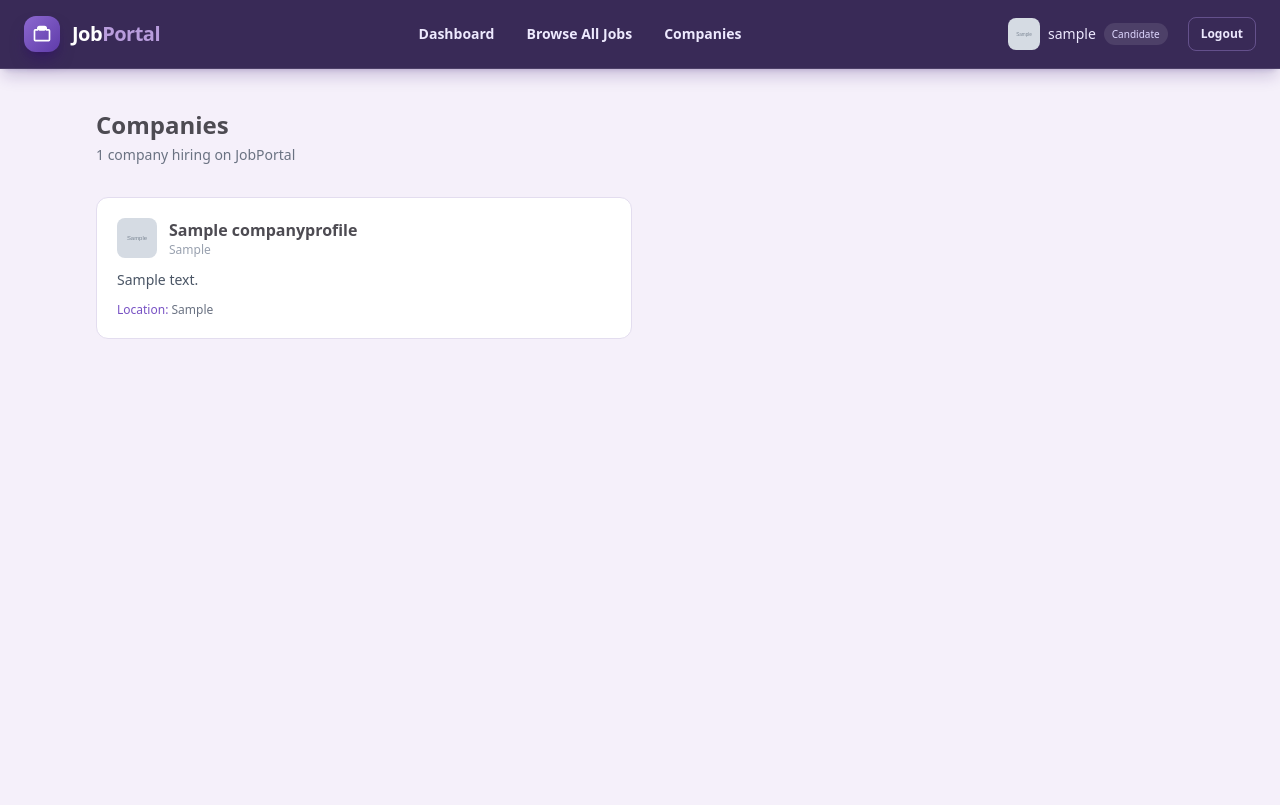
After one commit to raheelhassangit/Job_Portal, a Django app: page /profiles/companies/ in a window 1280 px wide. The commit adds this page. Run offline with Django 5.2, Linux system fonts and the light colour scheme; a user stored in the database is signed in; tables that the repository leaves empty hold one stand-in row (values such as "Sample post"); grey boxes marked "Sample" are stand-in pictures; style sheets or scripts are compiled from the project's sources; some libraries are stand-ins or nearby versions.

Commit message:
companies info integrated

```diff
--- /dev/null
+++ b/profiles/templates/profiles/browse_companies.html
@@ -0,0 +1,47 @@
+{% extends "base.html" %}
+{% block title %}Companies{% endblock %}
+
+{% block content %}
+<div class="max-w-6xl mx-auto px-4 py-10 sm:px-8">
+  <div class="mb-8">
+    <h1 class="text-[#4d4b52] text-2xl font-bold">Companies</h1>
+    <p class="text-gray-500 text-sm mt-1">{{ companies|length }} compan{{ companies|length|pluralize:"y,ies" }} hiring on JobPortal</p>
+  </div>
+
+  {% if companies %}
+    <div class="grid gap-4 md:grid-cols-2">
+      {% for company in companies %}
+        <div class="bg-white border border-[#e3ddef] rounded-xl p-5">
+          <div class="flex items-center gap-3 mb-3">
+            {% if company.profile_image %}
+              <img src="{{ company.profile_image.url }}" alt="{{ company.company_name }}" class="h-10 w-10 rounded-lg object-cover">
+            {% else %}
+              <span class="grid h-10 w-10 place-items-center rounded-lg bg-[#f0eaf9] text-[#7852c4] font-bold">
+                {{ company.company_name|first|upper }}
+              </span>
+            {% endif %}
+            <div>
+              <h2 class="text-[#4d4b52] font-semibold">{{ company.company_name }}</h2>
+              {% if company.industry %}
+                <p class="text-gray-400 text-xs">{{ company.industry }}</p>
+              {% endif %}
+            </div>
+          </div>
+
+          {% if company.description %}
+            <p class="text-gray-600 text-sm mb-3 line-clamp-2">{{ company.description }}</p>
+          {% endif %}
+
+          {% if company.location %}
+            <p class="text-gray-500 text-xs">
+              <span class="font-medium text-[#7852c4]">Location:</span> {{ company.location }}
+            </p>
+          {% endif %}
+        </div>
+      {% endfor %}
+    </div>
+  {% else %}
+    <div class="text-center py-16 text-gray-400 bg-white rounded-xl border border-[#e3ddef]">No companies with completed profiles yet.</div>
+  {% endif %}
+</div>
+{% endblock %}
--- a/profiles/urls.py
+++ b/profiles/urls.py
@@ -7,4 +7,5 @@ urlpatterns = [
     path("setup/", views.profile_setup, name="profile_setup"),
     path("me/", views.profile_view, name="profile_view"),
     path("candidates/", views.find_candidates, name="find_candidates"),
+    path("companies/", views.browse_companies, name="browse_companies"),
 ]
--- a/profiles/views.py
+++ b/profiles/views.py
@@ -3,7 +3,7 @@ from django.contrib.auth.decorators import login_required
 from accounts.models import User
 from .forms import CandidateProfileForm, CompanyProfileForm
 from django.core.exceptions import PermissionDenied
-from .models import CandidateProfile
+from .models import CandidateProfile, CompanyProfile
 
 @login_required
 def profile_setup(request):
@@ -52,3 +52,11 @@ def find_candidates(request):
 
     candidates = CandidateProfile.objects.exclude(bio="", skills="").select_related("user")
     return render(request, "profiles/find_candidates.html", {"candidates": candidates})
+
+@login_required
+def browse_companies(request):
+    if request.user.role != "candidate":
+        raise PermissionDenied("Only candidates can browse companies.")
+
+    companies = CompanyProfile.objects.exclude(company_name="", description="")
+    return render(request, "profiles/browse_companies.html", {"companies": companies})
--- a/theme/templates/base.html
+++ b/theme/templates/base.html
@@ -56,7 +56,7 @@
                         <a href="{% url 'jobs:job_list' %}" class="whitespace-nowrap rounded-lg px-3 py-2 font-semibold text-violet-100 transition hover:bg-white/10 hover:text-white">
                             Browse All Jobs
                         </a>
-                        <a href="#" class="whitespace-nowrap rounded-lg px-3 py-2 font-semibold text-violet-100 transition hover:bg-white/10 hover:text-white">
+                        <a href="{% url 'profiles:browse_companies' %}" class="whitespace-nowrap rounded-lg px-3 py-2 font-semibold text-violet-100 transition hover:bg-white/10 hover:text-white">
                             Companies
                         </a>
                     {% endif %}
```
Also changed, not shown: config/views.py (added).
